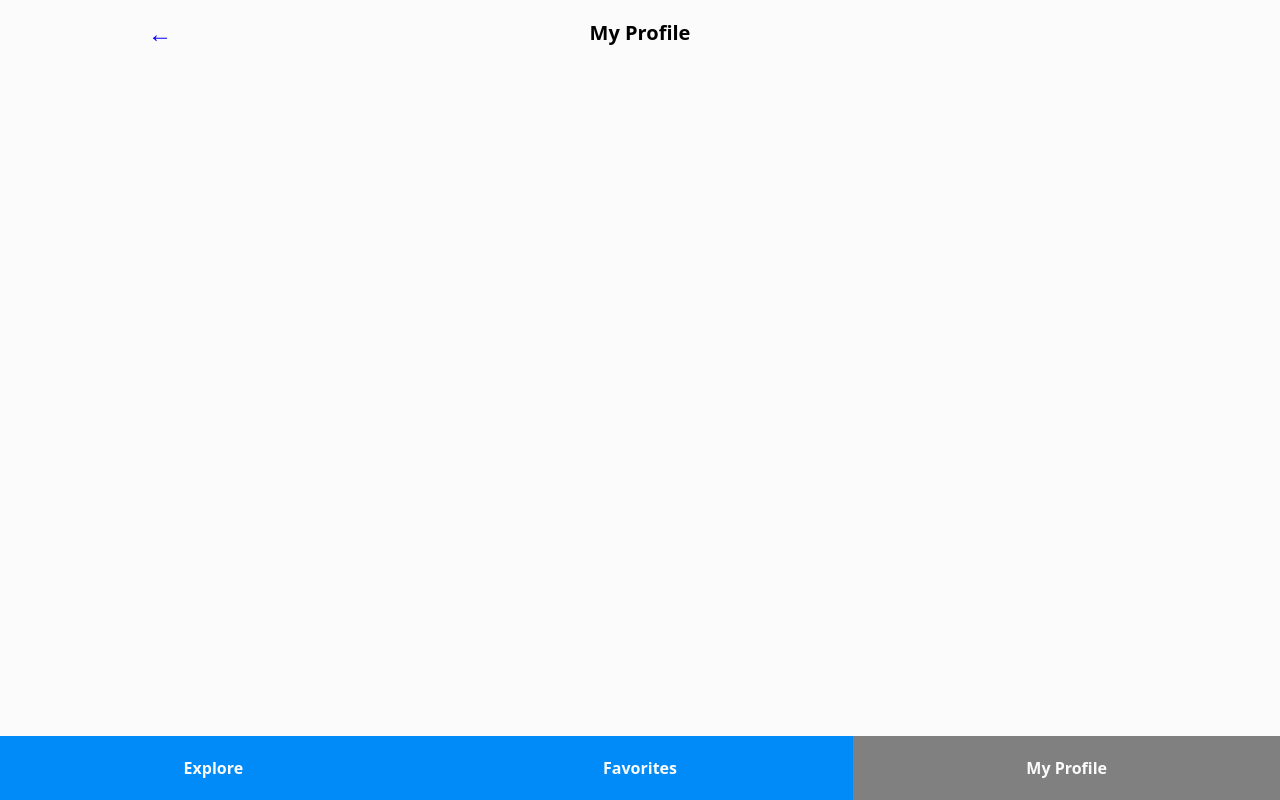
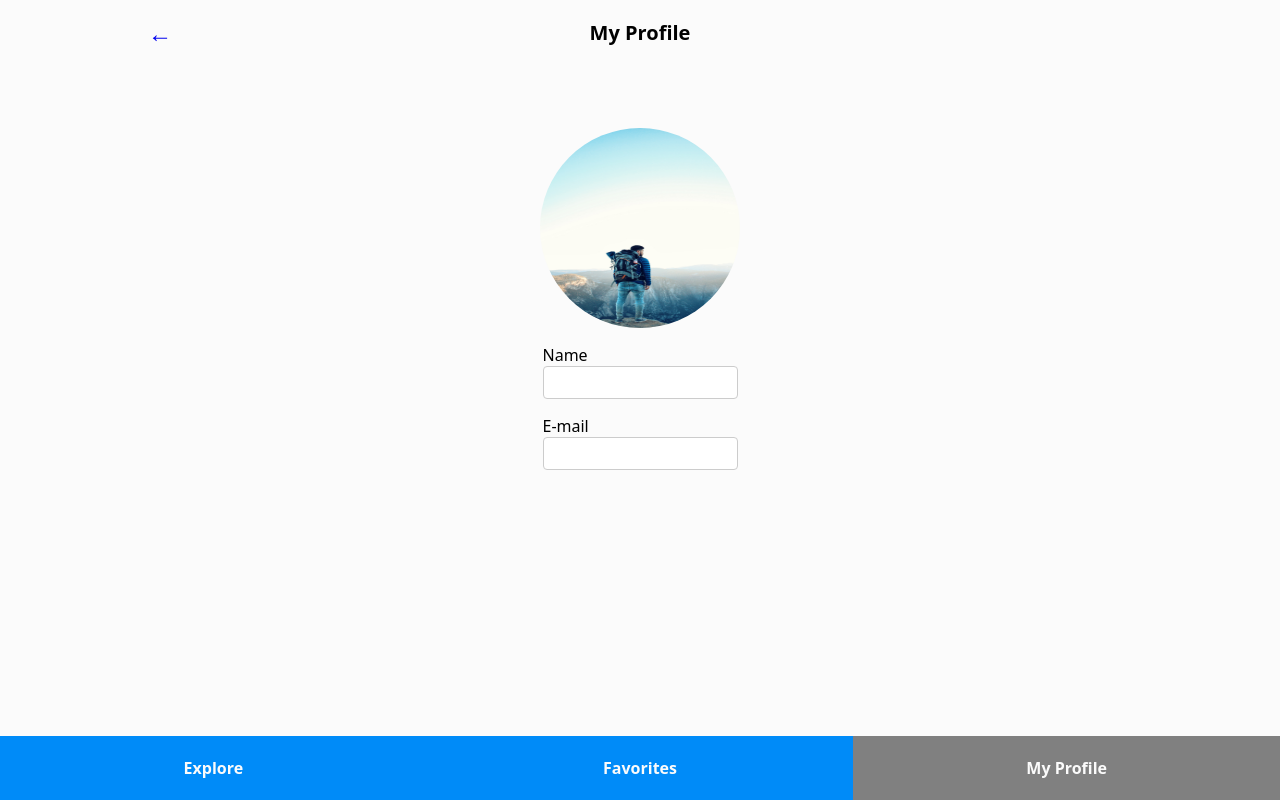
Before and after one commit to Dariastep/Lamo-hiking-app-capstone-project, a Next.js app: page /myProfile in a window 1280 px wide. Built offline with nearby package versions, Linux system fonts and the light colour scheme.

Commit message:
created the hardcoded MyProfile Page

```diff
--- a/components/BackButton/index.js
+++ b/components/BackButton/index.js
@@ -3,9 +3,9 @@ import Link from "next/link";
 
 export default function BackButton() {
   return (
-    <Link href="/">
+    <StyledLink href="/">
       <Back>&larr;</Back>
-    </Link>
+    </StyledLink>
   );
 }
 
--- /dev/null
+++ b/components/Profile/index.js
@@ -0,0 +1,59 @@
+import Image from "next/image";
+import styled from "styled-components";
+import avatarImage from "./avatar.jpg";
+
+
+export default function Profile() {
+  return (
+    <ProfileWrapper>
+      <AvatarWrapper>
+        <StyledImage
+          src={avatarImage}
+          alt="Avatar"
+          width={200}
+          height={200}
+        />
+      </AvatarWrapper>
+      <PersonalInfoWrapper>
+        <label>Name</label>
+        <Input type="text" />
+        <label>E-mail</label>
+        <Input type="email" />
+      </PersonalInfoWrapper>{" "}
+    </ProfileWrapper>
+  );
+}
+const ProfileWrapper = styled.div`
+  display: flex;
+  flex-direction: column;
+  align-items: center;
+  margin-top: 2rem;
+`;
+
+const AvatarWrapper = styled.div`
+  border-radius: 50%;
+  overflow: hidden;
+  margin-bottom: 1rem;
+  height: 200px;
+  width: 200px;
+  display: flex;
+  align-content: center;
+  justify-content: center;
+`;
+const StyledImage = styled(Image)`
+
+`;
+
+const PersonalInfoWrapper = styled.div`
+  display: flex;
+  flex-direction: column;
+  align-items: flex-start;
+`;
+
+const Input = styled.input`
+  width: 100%;
+  padding: 0.5rem;
+  border: 1px solid #ccc;
+  border-radius: 4px;
+  margin-bottom: 1rem;
+`;
--- a/pages/index.js
+++ b/pages/index.js
@@ -8,14 +8,14 @@ export default function HomePage() {
   return (
     <>
       <Header title={<Logo />} />
-      <Main>
+      <MainSection>
         <RouteList routesData={routesData} />
-      </Main>
+      </MainSection>
     </>
   );
 }
 
-const Main = styled.div`
+const MainSection = styled.div`
   margin-top: 6rem;
   display: flex;
   flex-direction: column;
--- a/pages/myProfile.js
+++ b/pages/myProfile.js
@@ -1,14 +1,21 @@
 import BackButton from "@/components/BackButton";
-import NavigationBar from "@/components/NavigationBar";
 import Header from "@/components/Header";
-
+import Profile from "@/components/Profile";
+import styled from "styled-components";
 
 export default function MyProfile() {
   return (
     <div>
-      <Header title="My Profile" BackButton={BackButton}/>
-        <BackButton />
-      <NavigationBar />
+      <Header title="My Profile" BackButton={BackButton} />
+      <MainSection>
+        <Profile />
+      </MainSection>
     </div>
   );
 }
+
+const MainSection = styled.div`
+  margin-top: 6rem;
+  display: flex;
+  flex-direction: column;
+`;
```
Also changed, not shown: components/SearchBar/index.js (+20 -8 lines), components/Profile/avatar.jpg (added).
